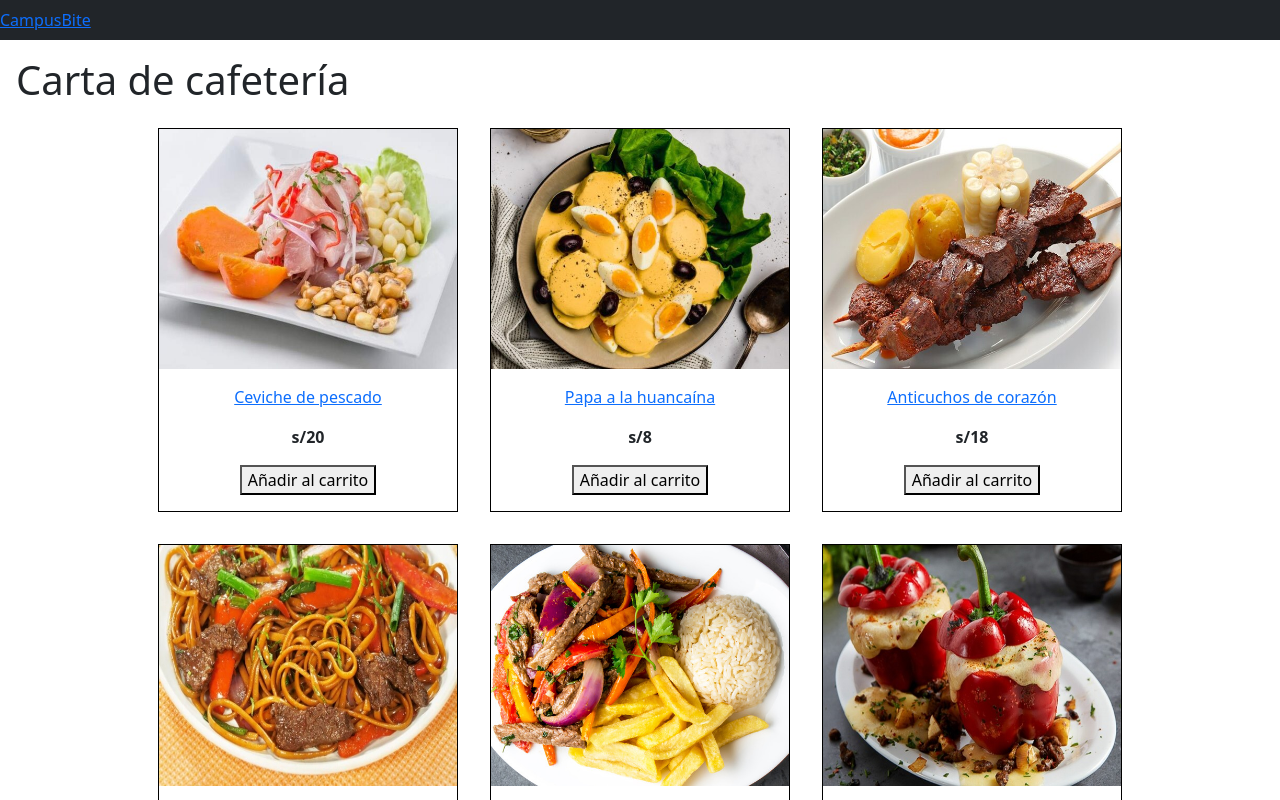
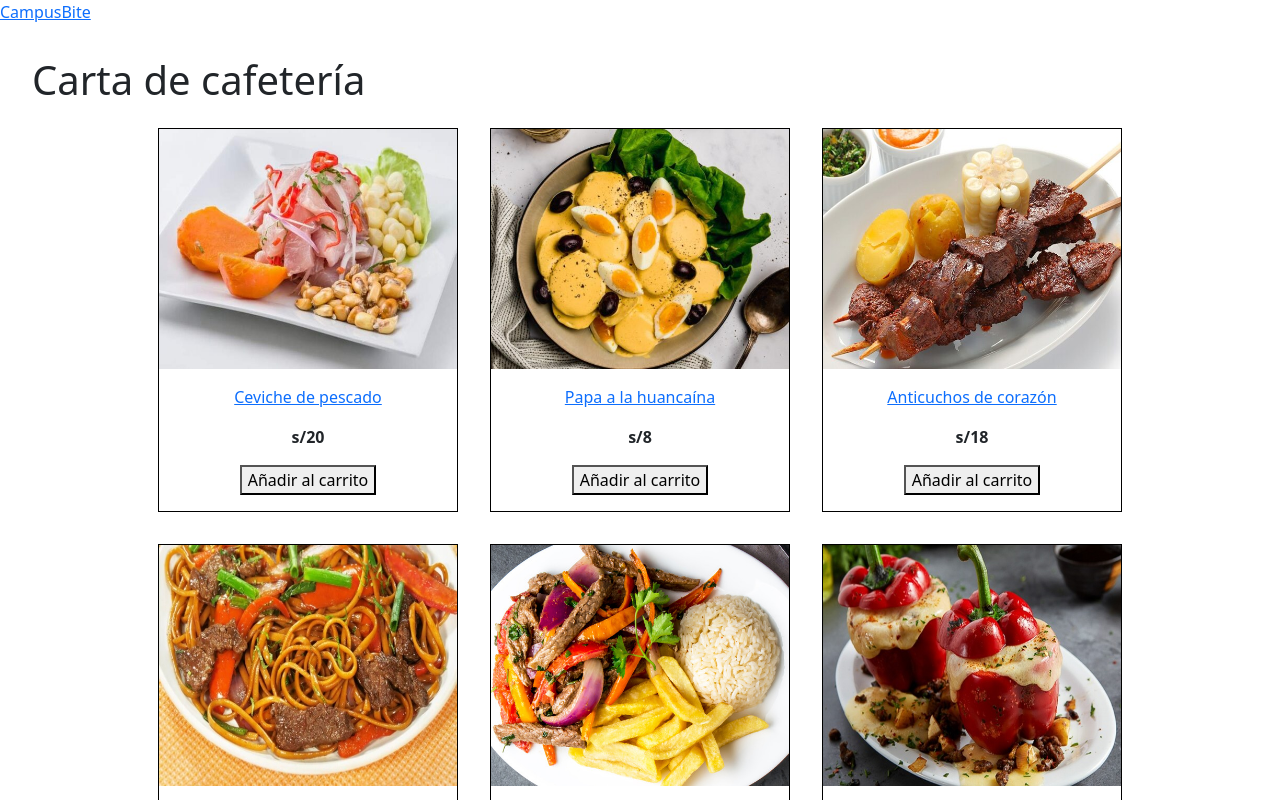
Before and after one commit to SebasHS/CampusBite, a React (Create React App) app in the folder frontend/: page / in a window 1280 px wide. Shown: the top 800 px of the page. Built offline with nearby package versions, Linux system fonts and the light colour scheme.

Commit message:
Creacion de ruta de Principal a App, pruebas de contenido

```diff
--- a/frontend/package.json
+++ b/frontend/package.json
@@ -11,6 +11,7 @@
     "react-bootstrap": "^2.7.4",
     "react-dom": "^18.2.0",
     "react-helmet-async": "^1.3.0",
+    "react-router-dom": "^6.10.0",
     "react-scripts": "5.0.1",
     "web-vitals": "^2.1.4"
   },
--- a/frontend/src/App.js
+++ b/frontend/src/App.js
@@ -1,10 +1,24 @@
-import logo from './logo.svg';
+import { BrowserRouter, Route, Routes } from 'react-router-dom';
 import './App.css';
+import PrincipalScreen from './pantallas/PrincipalScreen';
+
 
 
 function App() {
-
-
+    return(
+        <BrowserRouter>
+        <div>
+            <header>
+                <a href="/">CampusBite</a>
+            </header>
+            <main>
+                <Routes>
+                    <Route path="/" element={<PrincipalScreen />}/>
+                </Routes>
+            </main>
+        </div>
+    </BrowserRouter>
+    )
 }
 
 export default App;
--- a/frontend/src/index.js
+++ b/frontend/src/index.js
@@ -1,21 +1,24 @@
 import React from 'react';
 import ReactDOM from 'react-dom/client';
+import { StoreProvider } from './store';
+import { createRoot } from 'react-dom/client';
 import './index.css';
 import 'bootstrap/dist/css/bootstrap.min.css'
 import App from './App';
 import reportWebVitals from './reportWebVitals';
-import LoginScreen from './pantallas/LoginScreen';
 import { HelmetProvider } from 'react-helmet-async';
-import PrincipalScreen from './pantallas/PrincipalScreen';
 const helmetContext = {};
 
+
 const root = ReactDOM.createRoot(document.getElementById('root'));
+
 root.render(
   <React.StrictMode>
-    <HelmetProvider context={helmetContext}>
-      {/* <LoginScreen /> */}
-      <PrincipalScreen/>
-    </HelmetProvider>
+    <StoreProvider>
+      <HelmetProvider context={helmetContext}>
+        <App/>
+      </HelmetProvider>
+    </StoreProvider>
   </React.StrictMode>
 );
 
--- a/frontend/src/pantallas/PrincipalScreen.js
+++ b/frontend/src/pantallas/PrincipalScreen.js
@@ -1,14 +1,8 @@
 import data from '../data';
-import Navbar from 'react-bootstrap/Navbar';
 
-export default function PrincipalScreen(){
+function PrincipalScreen(){
     return(
         <div>
-      <header>
-      <Navbar bg="dark" variant="dark" expand="lg">
-        <a href="/">CampusBite</a>
-      </Navbar>
-      </header>
         <main>
             <h1>Carta de cafetería</h1>
             <div className='products'>
@@ -33,3 +27,5 @@ export default function PrincipalScreen(){
         </div>
     )
 }
+
+export default PrincipalScreen;
--- /dev/null
+++ b/frontend/src/store.js
@@ -0,0 +1,29 @@
+import { createContext, useReducer } from "react";
+
+export const Store = createContext();
+
+const initialState = {
+    cart: {
+        cartItems: [],
+    },
+};
+
+function reducer(state, action){
+    switch(action.type){
+        case 'CARD_ADD_ITEM':
+            // añadir al carrito de compras
+            return{
+                ...state,
+                cart:{
+                    ...state.cart,
+                    cartItems: [...state.cart.cartItems, action.payload],
+                }
+            }
+    }
+}
+
+export function StoreProvider(props){
+    const [state, dispatch] = useReducer(reducer, initialState);
+    const value = {state, dispatch};
+    return <Store.Provider value={value}>{props.children}</Store.Provider>
+}
```
Also changed, not shown: 1 other file (tests, documents, lock files or other folders). Lines whose indentation alone changed are shown as unchanged.
